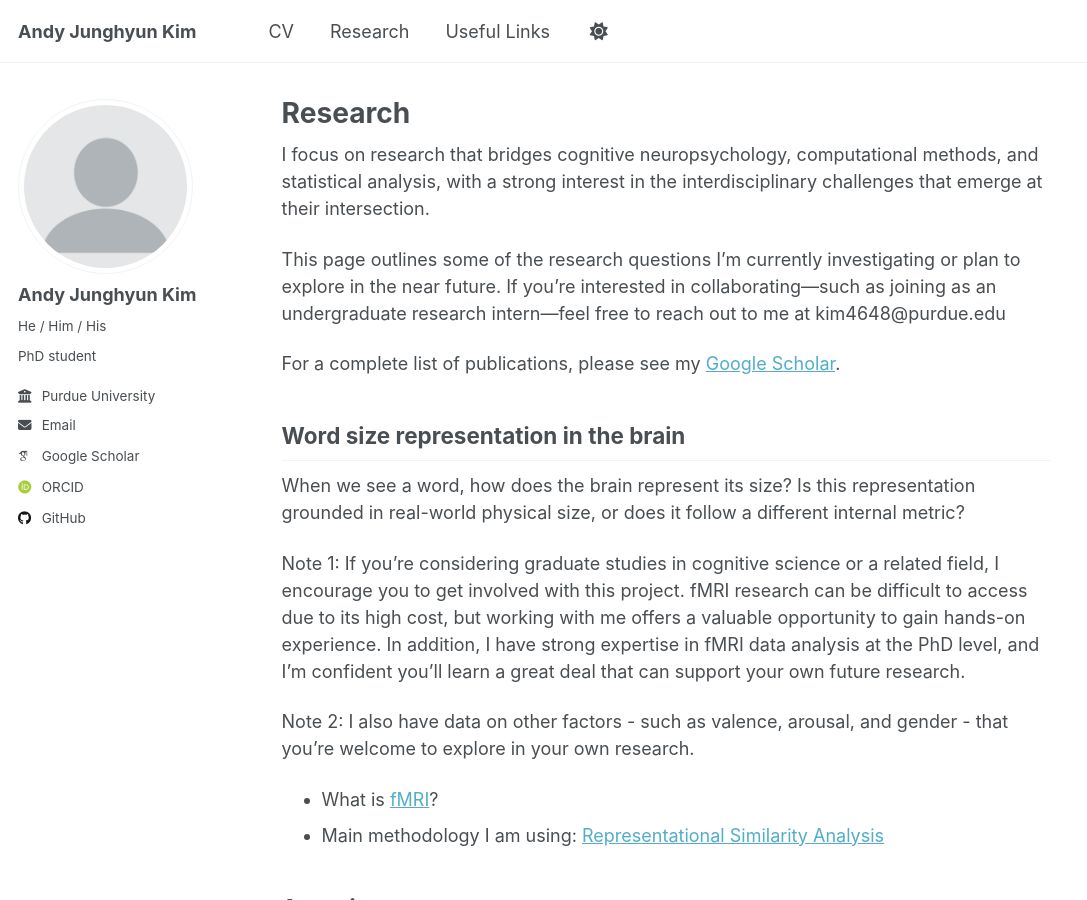
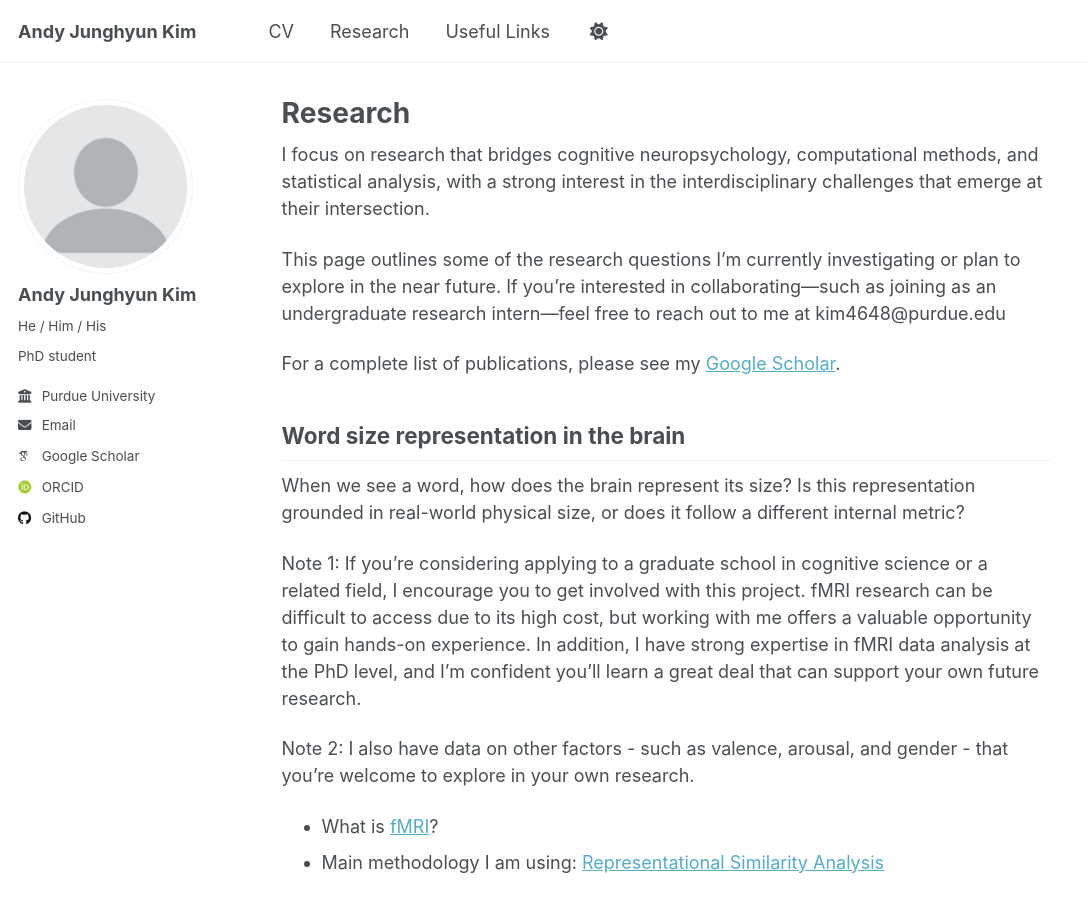
Before and after one commit to AndyJHKim/andyjhkim.github.io, a Jekyll site: the page built from _pages/research.md, in a window 1280 px wide and 900 px high. Shown: the whole window, without its empty margins (0-1087 px from the left). Built offline with Jekyll 4.4.1, drawn with Linux system fonts in a browser that asks for light colours; some web fonts are replaced.

Commit message:
Update research.md

```diff
--- a/_pages/research.md
+++ b/_pages/research.md
@@ -17,7 +17,7 @@ For a complete list of publications, please see my [Google Scholar](https://scho
 ## Word size representation in the brain
 When we see a word, how does the brain represent its size? Is this representation grounded in real-world physical size, or does it follow a different internal metric?
 
-Note 1: If you're considering graduate studies in cognitive science or a related field, I encourage you to get involved with this project. fMRI research can be difficult to access due to its high cost, but working with me offers a valuable opportunity to gain hands-on experience. In addition, I have strong expertise in fMRI data analysis at the PhD level, and I'm confident you’ll learn a great deal that can support your own future research.
+Note 1: If you're considering applying to a graduate school in cognitive science or a related field, I encourage you to get involved with this project. fMRI research can be difficult to access due to its high cost, but working with me offers a valuable opportunity to gain hands-on experience. In addition, I have strong expertise in fMRI data analysis at the PhD level, and I'm confident you’ll learn a great deal that can support your own future research.
 
 Note 2: I also have data on other factors - such as valence, arousal, and gender - that you’re welcome to explore in your own research.
 
```
